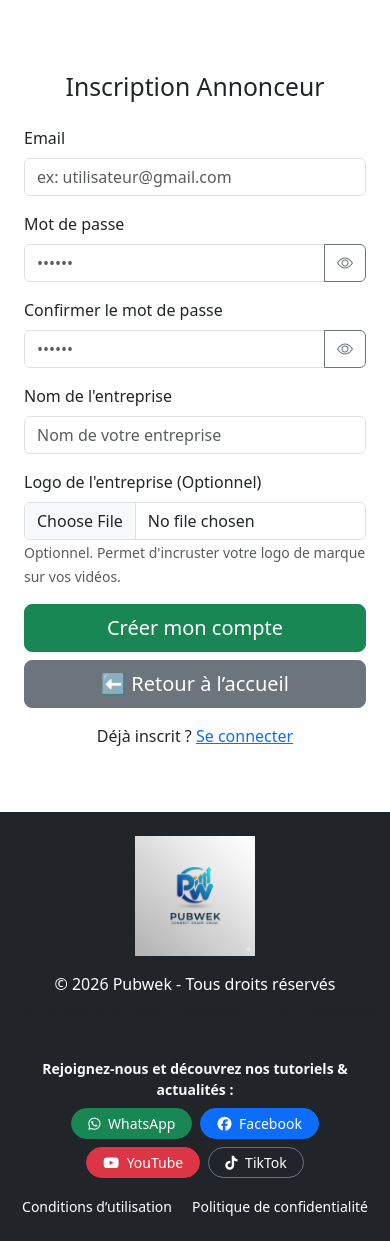
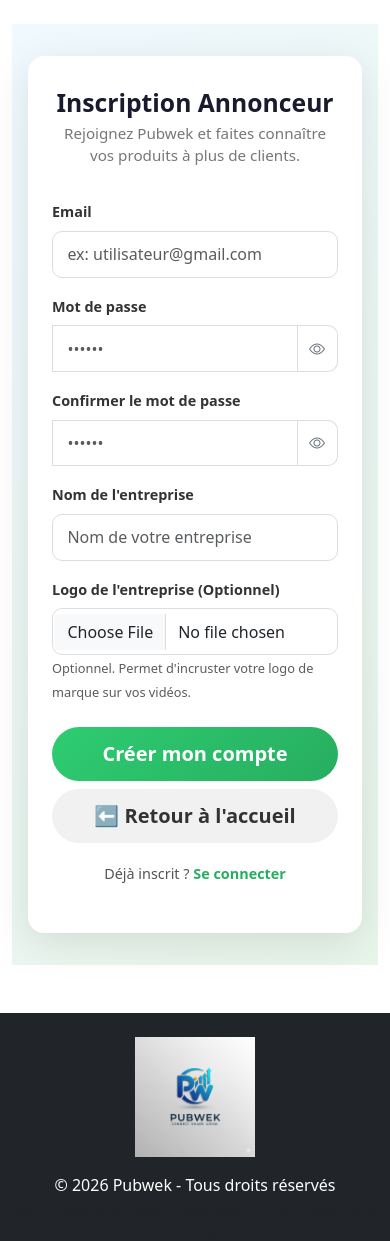
Before and after one commit to Mod617/Pubwek, a Flask app: page /register/annonceur in a window 390 px wide. Shown: the part 66-1307 px from the top of the page. Run offline with Flask 3, Linux system fonts and the light colour scheme; parts of the project's set-up code (start-up, migrations or seed data) failed here and were passed over; some libraries are stand-ins or nearby versions.

Commit message:
Enhance registration form design and functionality
Refactor registration form layout and styles for better user experience. Added responsive design and improved visual elements.

```diff
--- a/templates/register.html
+++ b/templates/register.html
@@ -1,10 +1,153 @@
 {% extends "base.html" %}
 
 {% block content %}
-<div class="container mt-5">
-  <h2 class="mb-4 text-center">
+<link rel="stylesheet" href="https://cdn.jsdelivr.net/npm/bootstrap-icons@1.11.1/font/bootstrap-icons.css">
+
+<style>
+  .register-wrapper {
+    min-height: 80vh;
+    display: flex;
+    align-items: center;
+    justify-content: center;
+    padding: 2rem 1rem;
+    background: linear-gradient(135deg, #f0f9ff 0%, #e8f5e9 100%);
+  }
+
+  .register-card {
+    width: 100%;
+    max-width: 560px;
+    background: #fff;
+    border-radius: 20px;
+    box-shadow: 0 10px 40px rgba(0, 0, 0, 0.1);
+    padding: 2.5rem 2.25rem;
+  }
+
+  .register-card h2 {
+    font-weight: 700;
+    color: #1a1a2e;
+    margin-bottom: 0.25rem;
+  }
+
+  .register-subtitle {
+    text-align: center;
+    color: #777;
+    margin-bottom: 2rem;
+    font-size: 0.95rem;
+  }
+
+  .register-card .form-label {
+    font-weight: 600;
+    color: #333;
+    font-size: 0.9rem;
+  }
+
+  .register-card .form-control,
+  .register-card .form-select {
+    border-radius: 10px;
+    border: 1px solid #ddd;
+    padding: 0.65rem 0.9rem;
+  }
+
+  .register-card .form-control:focus,
+  .register-card .form-select:focus {
+    border-color: #27ae60;
+    box-shadow: 0 0 0 3px rgba(39, 174, 96, 0.15);
+  }
+
+  .register-card .input-group-text {
+    border-radius: 10px 0 0 10px;
+    background: #f5f5f5;
+    font-weight: 600;
+    color: #444;
+  }
+
+  .register-card .input-group .form-control {
+    border-radius: 0 10px 10px 0;
+  }
+
+  .register-card .input-group .btn-outline-secondary {
+    border-radius: 0 10px 10px 0;
+    border: 1px solid #ddd;
+    border-left: none;
+  }
+
+  #submitBtn {
+    background: linear-gradient(135deg, #2ecc71, #27ae60);
+    border: none;
+    border-radius: 50px;
+    padding: 0.75rem;
+    font-weight: 600;
+    transition: opacity 0.2s ease;
+  }
+
+  #submitBtn:hover {
+    opacity: 0.9;
+  }
+
+  #submitBtn:disabled {
+    opacity: 0.7;
+  }
+
+  .btn-back {
+    border-radius: 50px;
+    padding: 0.75rem;
+    font-weight: 600;
+    background: #f1f1f1;
+    color: #333;
+    border: none;
+    transition: background 0.2s ease;
+  }
+
+  .btn-back:hover {
+    background: #e4e4e4;
+    color: #111;
+  }
+
+  .form-text {
+    font-size: 0.8rem;
+  }
+
+  #confirmationMessage {
+    border-radius: 12px;
+  }
+
+  .login-link {
+    text-align: center;
+    margin-top: 1.25rem;
+    font-size: 0.9rem;
+    color: #555;
+  }
+
+  .login-link a {
+    color: #27ae60;
+    font-weight: 600;
+    text-decoration: none;
+  }
+
+  .login-link a:hover {
+    text-decoration: underline;
+  }
+
+  @media (max-width: 576px) {
+    .register-card {
+      padding: 2rem 1.5rem;
+      border-radius: 16px;
+    }
+  }
+</style>
+
+<div class="register-wrapper">
+  <div class="register-card">
+    <h2 class="text-center">
       Inscription {{ "Partageur" if role == "partageur" else "Annonceur" }}
     </h2>
+    <p class="register-subtitle">
+      {% if role == "partageur" %}
+        Rejoignez Pubwek et commencez à gagner de l'argent en partageant des produits.
+      {% else %}
+        Rejoignez Pubwek et faites connaître vos produits à plus de clients.
+      {% endif %}
+    </p>
 
     <form id="registerForm" method="POST" action="" enctype="multipart/form-data"
           data-communes="{{ departements_communes | tojson | forceescape }}"
@@ -104,24 +247,22 @@
       </div>
       {% endif %}
 
-    <div class="d-grid gap-2">
+      <div class="d-grid gap-2 mt-4">
         <button type="submit" class="btn btn-success btn-lg" id="submitBtn">
           <span id="btnText">Créer mon compte</span>
           <span id="btnSpinner" class="spinner-border spinner-border-sm d-none" role="status"></span>
         </button>
-      <a href="{{ url_for('index') }}" class="btn btn-secondary btn-lg">⬅ Retour à l’accueil</a>
+        <a href="{{ url_for('index') }}" class="btn btn-back btn-lg">⬅ Retour à l'accueil</a>
       </div>
     </form>
 
-  <div id="confirmationMessage" class="alert alert-info mt-4 text-center d-none">
-    </div>
+    <div id="confirmationMessage" class="alert alert-info mt-4 text-center d-none"></div>
 
-  <div class="text-center mt-3">
+    <div class="login-link">
       <p>Déjà inscrit ? <a href="{{ url_for('login') }}">Se connecter</a></p>
     </div>
   </div>
-
-<link rel="stylesheet" href="https://cdn.jsdelivr.net/npm/bootstrap-icons@1.11.1/font/bootstrap-icons.css">
+</div>
 
 <script>
 // 🆕 Bascule afficher/masquer un champ mot de passe (utilisé sur password et confirm_password)
```
Lines whose indentation alone changed are shown as unchanged.
